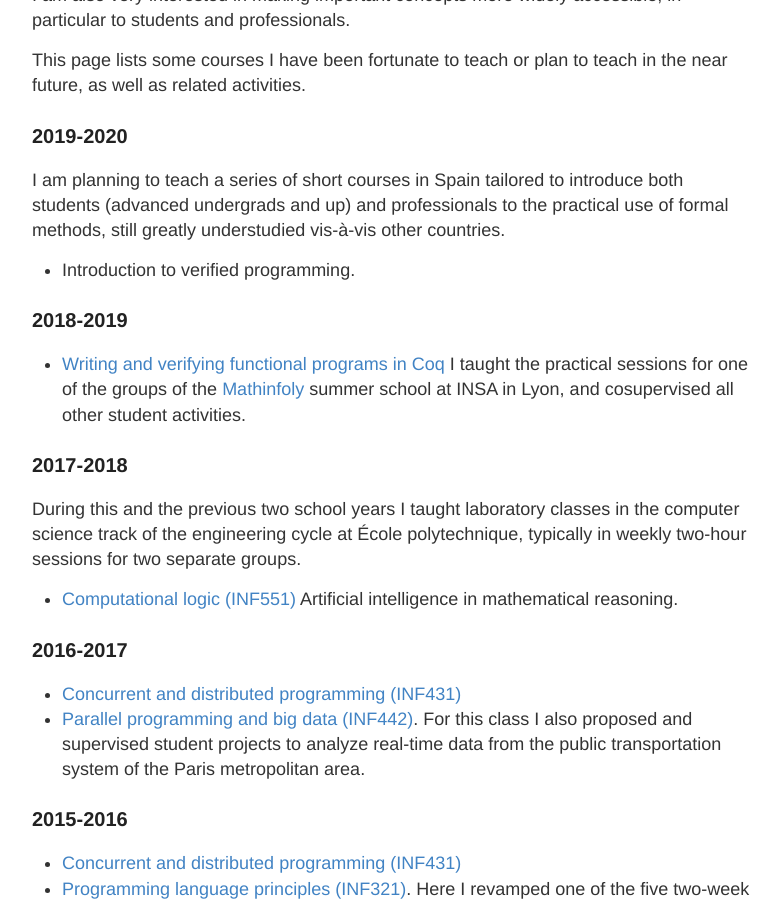
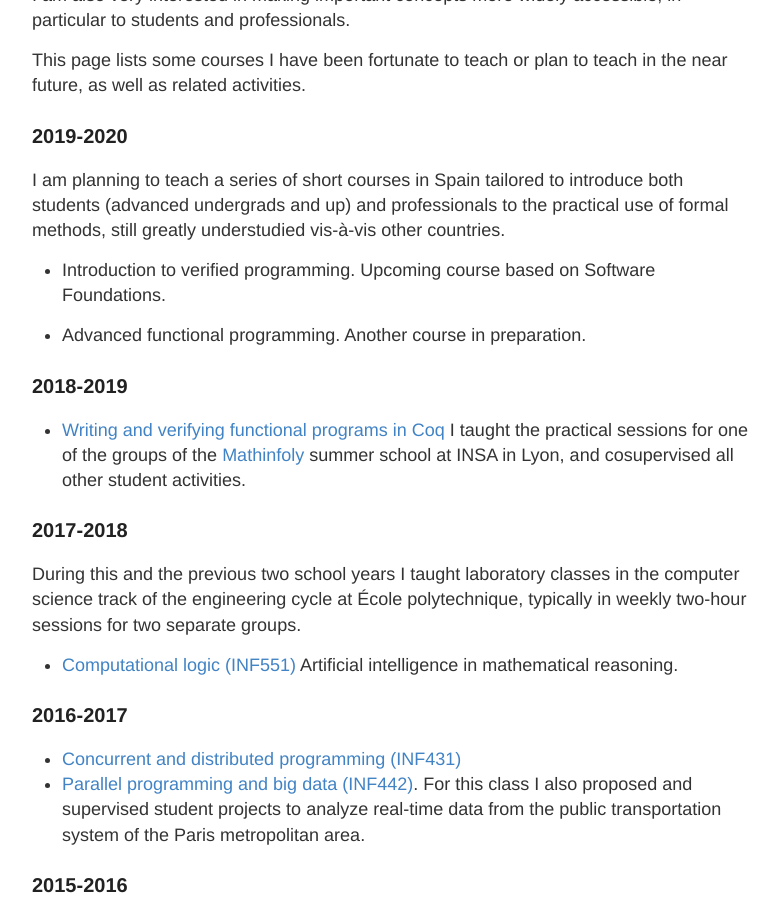
Before and after one commit to robblanco/robblanco.github.io, a Jekyll site: the page built from teaching.md, in a window 1280 px wide and 900 px high, scrolled down 360 px. Shown: the whole window, without its empty margins (248-1028 px from the left). Built offline with Jekyll 4.4.1, drawn with Linux system fonts in a browser that asks for light colours.

Commit message:
Outline upcoming courses in Spain

```diff
--- a/teaching.md
+++ b/teaching.md
@@ -23,6 +23,10 @@ both students (advanced undergrads and up) and professionals to the practical
 use of formal methods, still greatly understudied vis-à-vis other countries.
 
 * Introduction to verified programming.
+  Upcoming course based on Software Foundations.
+
+* Advanced functional programming.
+  Another course in preparation.
 
 ### 2018-2019
 
```
